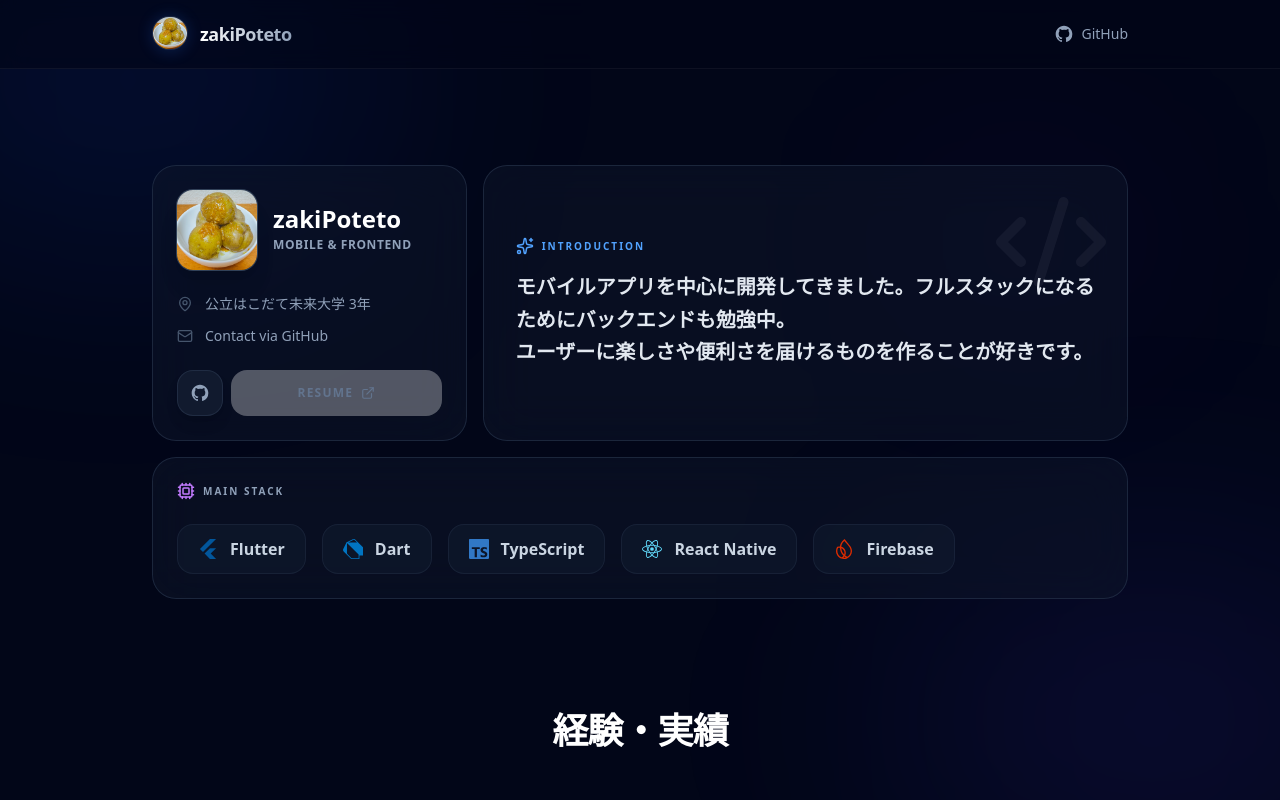
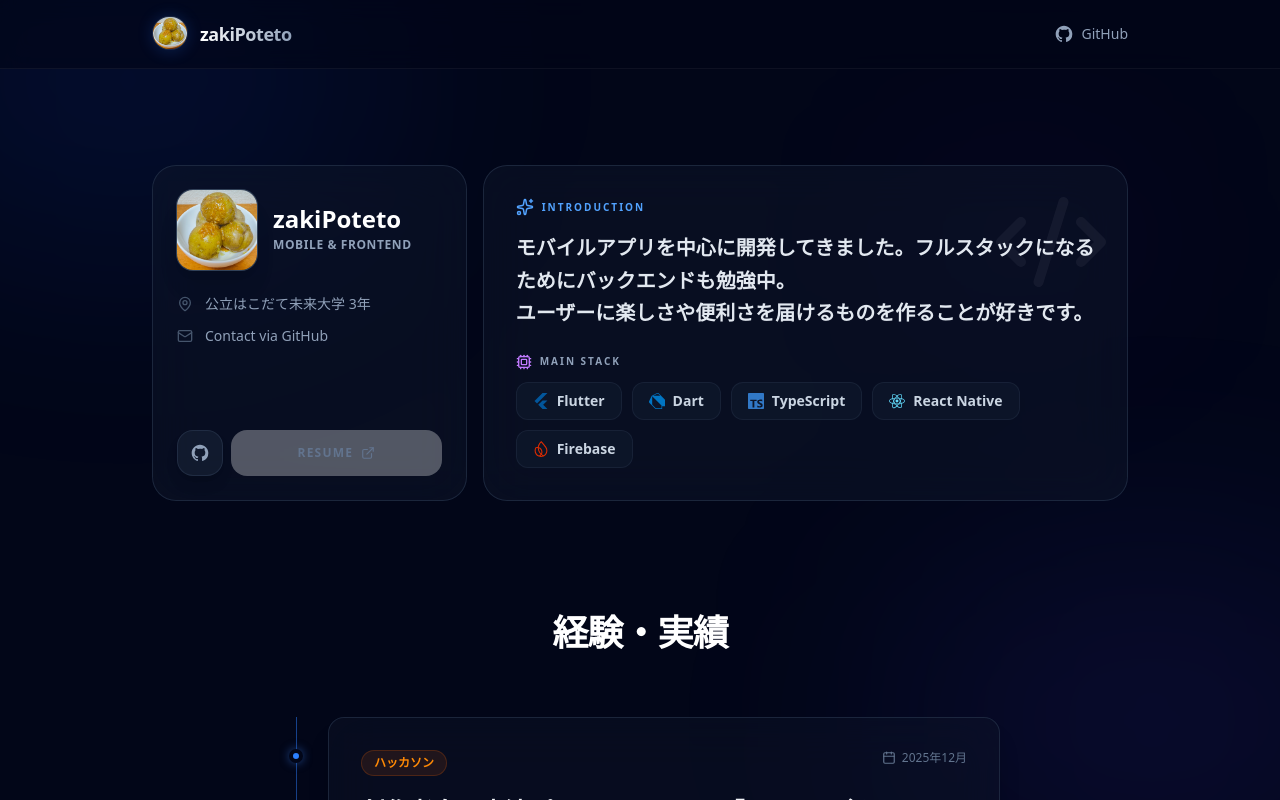
Before and after one commit to zakiPoteto/PortfolioWeb, a Next.js app: page / in a window 1280 px wide. Shown: the top 800 px of the page. Built offline with nearby package versions, Linux system fonts and the light colour scheme.

Commit message:
feat: Aboutカードのレイアウトを改善

```diff
--- a/src/components/HeroSection.tsx
+++ b/src/components/HeroSection.tsx
@@ -84,15 +84,16 @@ export default function HeroSection() {
           </div>
         </motion.div>
 
-        {/* About Card - Spans 8 columns */}
+        {/* About + Main Stack Card - Spans 8 columns */}
         <motion.div
           variants={item}
-          className="md:col-span-7 lg:col-span-8 bg-slate-900/50 backdrop-blur-xl border border-slate-700/50 rounded-3xl p-8 flex flex-col justify-center relative overflow-hidden"
+          className="md:col-span-7 lg:col-span-8 bg-slate-900/50 backdrop-blur-xl border border-slate-700/50 rounded-3xl p-8 flex flex-col gap-6 relative overflow-hidden"
         >
           <div className="absolute top-0 right-0 p-4 opacity-5">
             <Code2 size={120} />
           </div>
-          <div className="relative z-10">
+          <div className="relative z-10 flex flex-col gap-6">
+            <div>
               <div className="flex items-center gap-2 mb-4 text-blue-400">
                 <Sparkles size={18} />
                 <span className="text-[10px] font-black uppercase tracking-[0.2em]">Introduction</span>
@@ -101,27 +102,23 @@ export default function HeroSection() {
                 {ABOUT_ME}
               </p>
             </div>
-        </motion.div>
-
-        {/* Main Stack - Spans full width (12 columns) */}
-        <motion.div
-          variants={item}
-          className="md:col-span-12 bg-slate-900/50 backdrop-blur-xl border border-slate-700/50 rounded-3xl p-6"
-        >
-          <div className="flex items-center gap-2 mb-6">
-            <Cpu size={18} className="text-purple-400" />
+            <div>
+              <div className="flex items-center gap-2 mb-3">
+                <Cpu size={16} className="text-purple-400" />
                 <span className="text-[10px] font-black uppercase tracking-[0.2em] text-slate-400">Main Stack</span>
               </div>
-          <div className="flex flex-wrap gap-4">
+              <div className="flex flex-wrap gap-2.5">
                 {MAIN_TECHS.map((tech) => (
                   <div
                     key={tech}
-                className="flex items-center gap-3 px-5 py-3 rounded-2xl bg-slate-800/30 border border-slate-700/30 hover:border-blue-500/30 hover:bg-slate-800/50 transition-all cursor-default"
+                    className="flex items-center gap-2 px-4 py-2 rounded-xl bg-slate-800/30 border border-slate-700/30 hover:border-blue-500/30 hover:bg-slate-800/50 transition-all cursor-default"
                   >
-                <TechIcon name={tech} size={20} />
-                <span className="text-slate-300 font-bold">{tech}</span>
+                    <TechIcon name={tech} size={16} />
+                    <span className="text-slate-300 font-bold text-sm">{tech}</span>
                   </div>
                 ))}
+              </div>
+            </div>
           </div>
         </motion.div>
       </motion.div>
```
Lines whose indentation alone changed are shown as unchanged.
